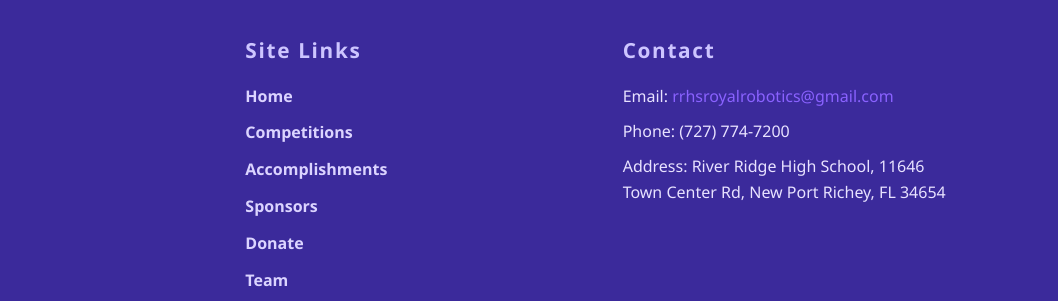
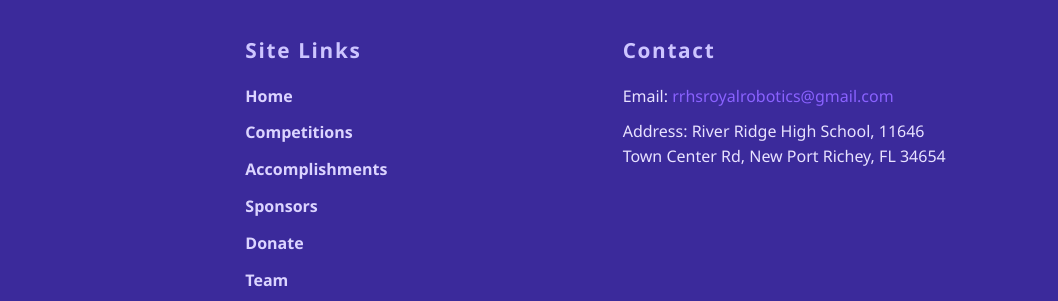
Before and after one commit to Stelio1234/RRHS_RoyalRobo_Website, a plain HTML site: page index.html in a window 1280 px wide. Shown: the part 1246-1547 px from the top of the page, 222-1280 px from the left. Drawn offline with Linux system fonts and the light colour scheme.

Commit message:
Update index.html

```diff
--- a/index.html
+++ b/index.html
@@ -427,7 +427,6 @@
       <div class="footer-section footer-contact">
         <h3>Contact</h3>
         <p>Email: <a href="mailto:rrhsroyalrobotics@gmail.com" tabindex="0">rrhsroyalrobotics@gmail.com</a></p>
-        <p>Phone: (727) 774-7200</p>
         <p>Address: River Ridge High School, 11646 Town Center Rd, New Port Richey, FL 34654</p>
       </div>
     </div>
```
